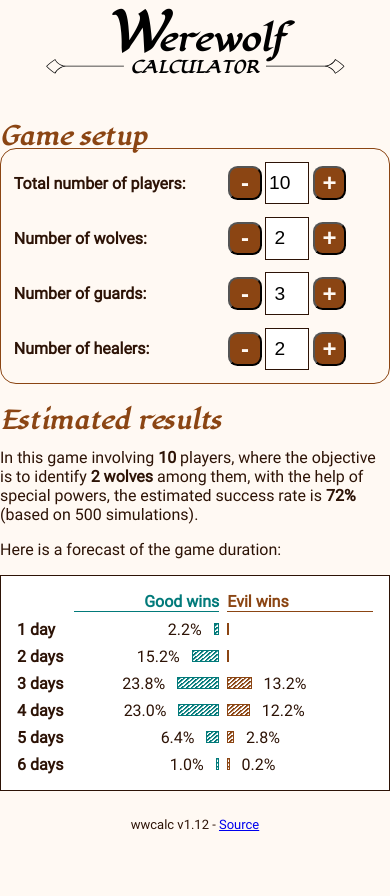
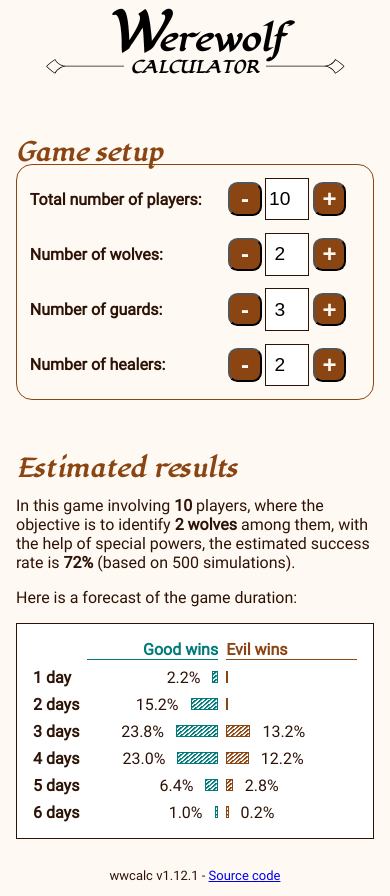
Before and after one commit to raranguren/wwcalc, an Angular app: page / in a window 390 px wide. Before the commit the page ends 845 px from the top, so only its background shows below. Built offline with nearby package versions, Linux system fonts and the light colour scheme.

Commit message:
Fixed borders on iphone

```diff
--- a/package.json
+++ b/package.json
@@ -1,6 +1,6 @@
 {
   "name": "wwcalc",
-  "version": "1.12.0",
+  "version": "1.12.1",
   "scripts": {
     "ng": "ng",
     "start": "ng serve",
--- a/src/app/app.component.ts
+++ b/src/app/app.component.ts
@@ -13,7 +13,7 @@ import {ResultEstimationComponent} from "./components/result-estimation.componen
       <app-team-selector></app-team-selector>
       <app-result-estimation></app-result-estimation>
     </div>
-    <footer>wwcalc v1.12 - <a href="https://github.com/raranguren/wwcalc">Source</a></footer>
+    <footer>wwcalc v1.12.1 - <a href="https://github.com/raranguren/wwcalc">Source code</a></footer>
   `
 })
 export class AppComponent {
--- a/src/styles.css
+++ b/src/styles.css
@@ -39,7 +39,6 @@ app-root {
 .main {
   display: flex;
   flex-direction: row;
-  gap: 2em;
   justify-content: center;
   flex: 1;
 }
@@ -47,12 +46,13 @@ app-root {
 footer {
   font-size: small;
   text-align: center;
-  padding: 2em 0 1em 0;
+  padding: 1em 0 1em 0;
 }
 
 app-team-selector, app-result-estimation {
   max-width: 30em;
   width: 50%;
+  padding: 1em;
 }
 
 h1 {
@@ -202,7 +202,6 @@ app-number-input {
   border-bottom: var(--primary) solid 1px;
 }
 
-
 @media (max-width: 50em) {
   .main {
     flex-direction: column;
```
